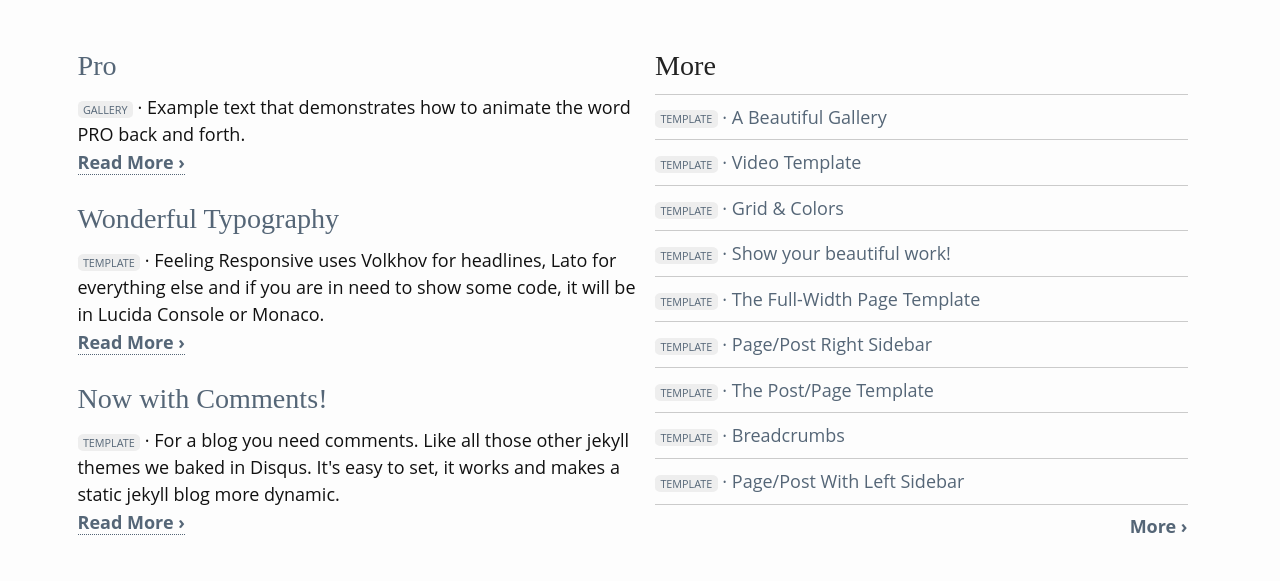
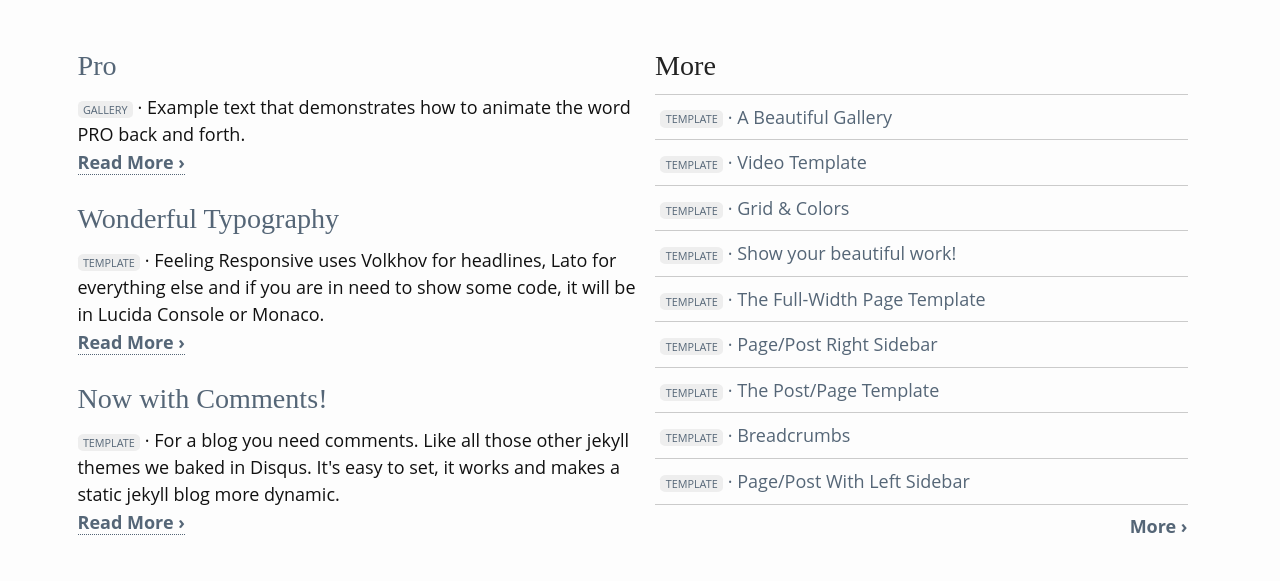
Before and after one commit to ProGraphics/prostyle.io, a Jekyll site: the page built from index.md, in a window 1280 px wide. Shown: the part 870-1451 px from the top of the page. Built offline with Jekyll 4.4.1, drawn with Linux system fonts in a browser that asks for light colours; nearby versions of some CDN libraries; a script that is not in the unit is left out.

Commit message:
Extra padding on the left side of a post list with a category

```diff
--- a/_sass/_07_layout.scss
+++ b/_sass/_07_layout.scss
@@ -355,6 +355,8 @@ body.video cite { color: #fff; }
 .b15 { margin-bottom: 15px !important; }
 .b20 { margin-bottom: 20px !important; }
 .b30 { margin-bottom: 30px !important; }
+.b40 { margin-bottom: 40px !important; }
+.b50 { margin-bottom: 50px !important; }
 .b60 { margin-bottom: 60px !important; }
 
 .l15 { margin-left: 15px !important; }
@@ -364,3 +366,13 @@ body.video cite { color: #fff; }
 .pr5  { padding-right: 5px !important; }
 .pr10 { padding-right: 10px !important; }
 .pr20 { padding-right: 20px !important; }
+
+
+/* post list
+------------------------------------------------------------------- */
+
+.side-nav.post-list {
+	li span.category {
+		margin-left: 0.5em;
+	}
+}
```
